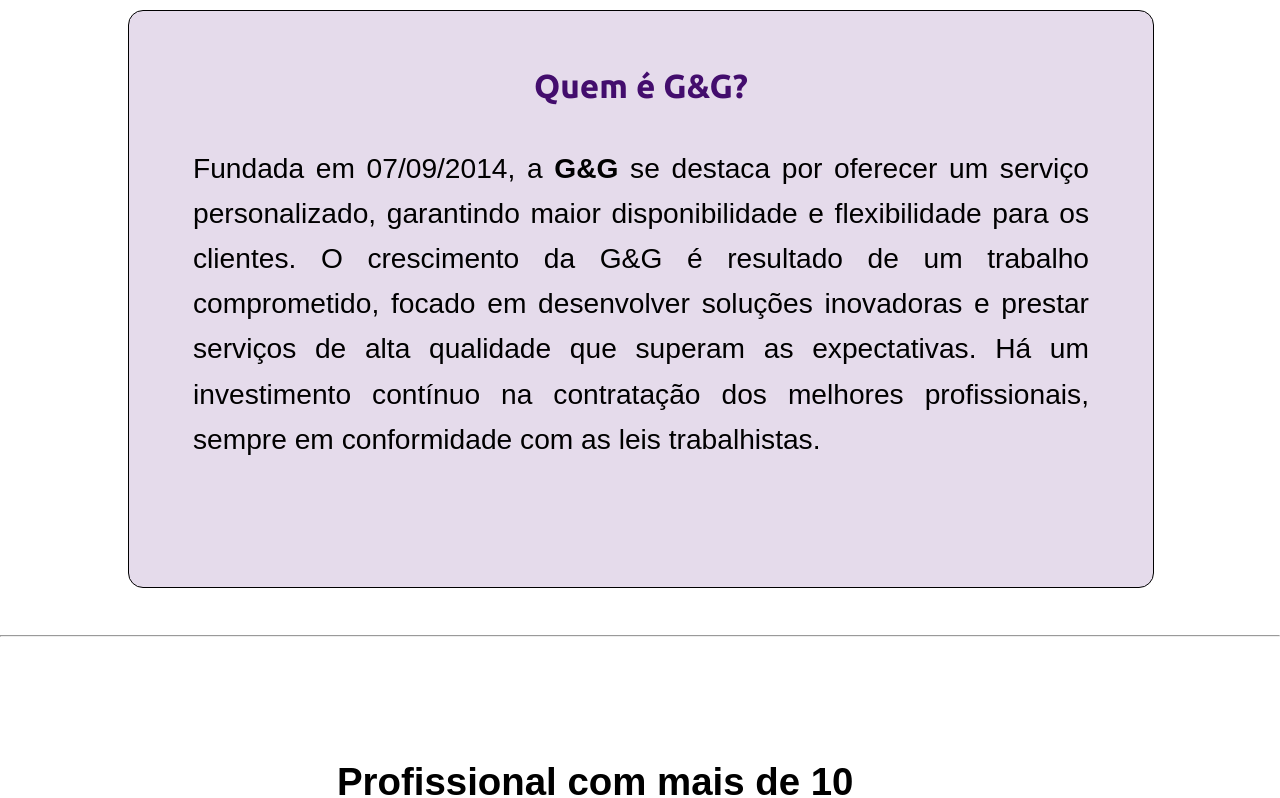
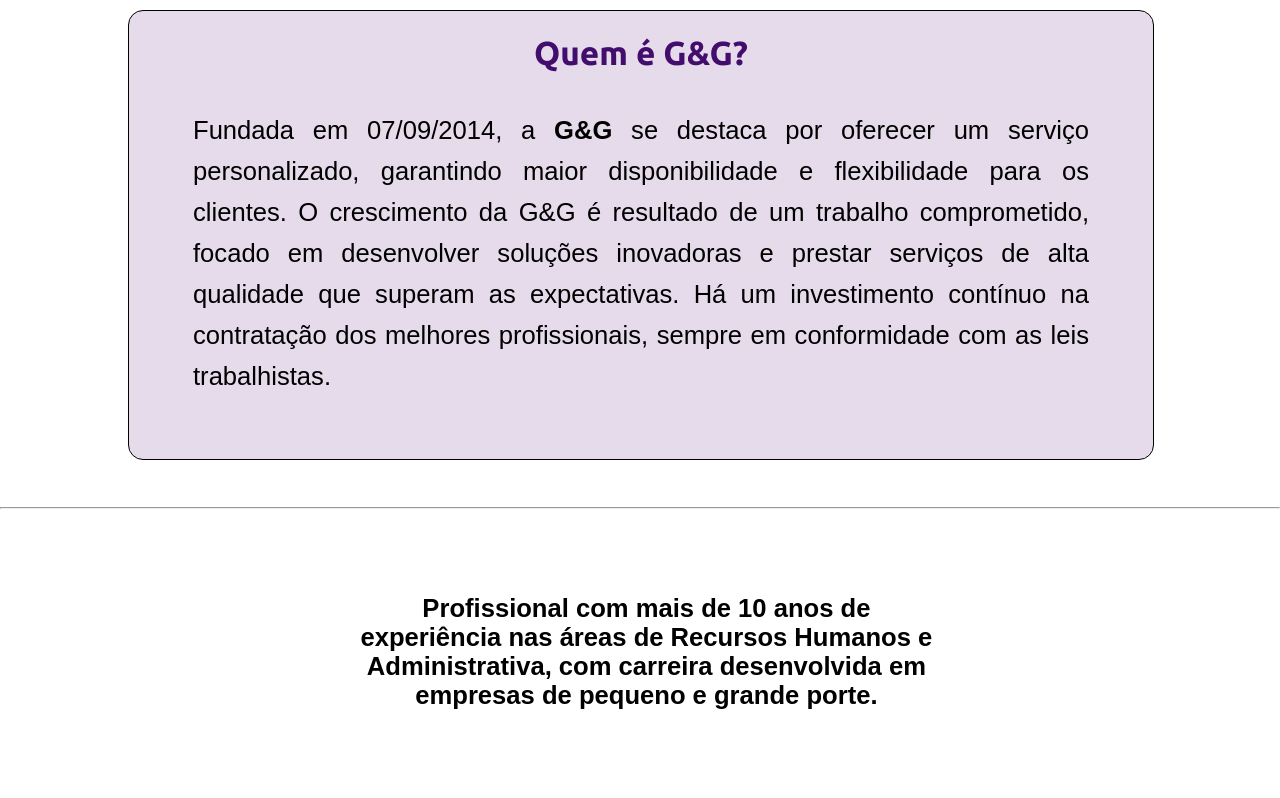
Before and after one commit to myslium/tcc-g-g, a React (Create React App) app: page /sobre in a window 1280 px wide. Shown: the part 740-1538 px from the top of the page. Built offline with nearby package versions, Linux system fonts and the light colour scheme; a web font is replaced by a local one.

Commit message:
tamanho texto

```diff
--- a/src/pages/sobregeg/index.scss
+++ b/src/pages/sobregeg/index.scss
@@ -26,7 +26,7 @@
         .cardizinho {
             background-color: #E5DBEB;
             width: 80vw;
-            height: 45vw;
+            height: 35vw;
             border-radius: 15px;
             border: 1px solid #000;
             align-content: center;
@@ -42,7 +42,7 @@
             }
 
             p {
-                font-size: 2.2vw;
+                font-size: 2vw;
                 padding: 5vw;
                 padding-top: 1vw;
                 text-align: center;
@@ -58,17 +58,17 @@
 
     .texto3 {
         width: 50vw;
-        padding: 5vw;
-        padding-left: 20vw;
+        padding: 3vw;
+        padding-left: 23vw;
 
         p {
 
             text-align: center;
             color: #000000;
-            font-weight: 700;
-            font-size: 3vw;
+            font-weight: 600;
+            font-size: 2vw;
             padding-top: 1vw;
-            padding-left: 3vw;
+            padding-left: 5vw;
             padding-bottom: 2vw;
             text-wrap: wrap;
             font-family: 'Montserrat', sans-serif;
```
